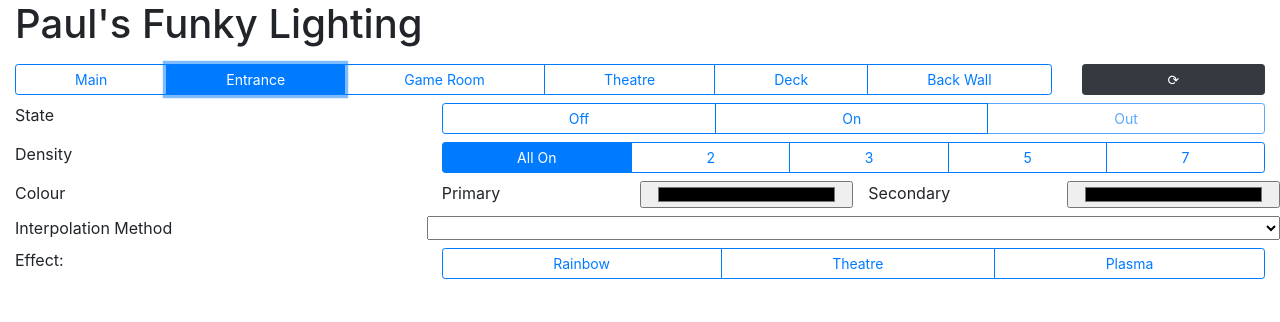
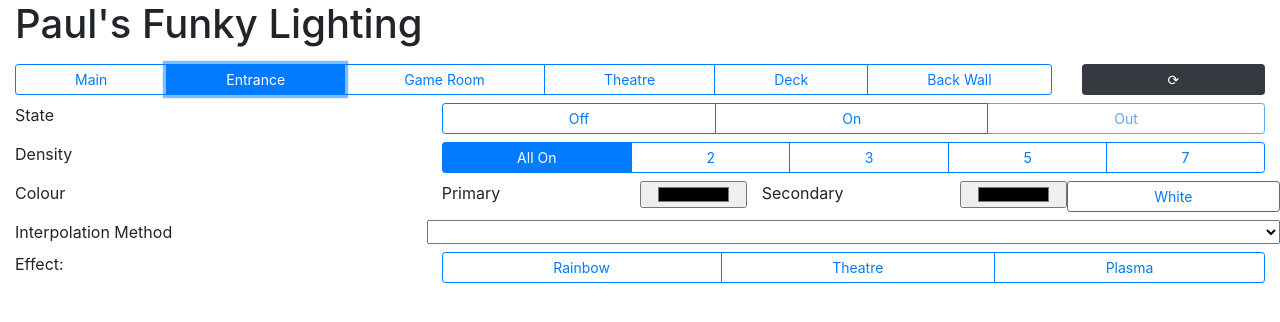
Before and after one commit to PaulMurrayCbr/decklighting, an Angular app in the folder ng/: page / in a window 1280 px wide. Both pictures are taken after a click on the button "Entrance". Shown: the top 322 px of the page. Built offline with nearby package versions, Linux system fonts and the light colour scheme; no server answers.

Commit message:
reimplemeting white out

```diff
--- a/ng/src/app/app.component.html
+++ b/ng/src/app/app.component.html
@@ -7,15 +7,15 @@
 		<span class="btn-group col-10">
 			<button type="button" class="btn btn-sm btn-outline-primary"
 				(click)="tab = 0" [ngClass]="{active: tab==0}">Main</button>
-			<button type="button" class="btn btn-sm btn-outline-primary"
+			<button *ngIf="!isOut(1)" type="button" class="btn btn-sm btn-outline-primary"
 				(click)="tab = 1" [ngClass]="{active: tab==1}">Entrance</button>
-			<button type="button" class="btn btn-sm btn-outline-primary"
+			<button *ngIf="!isOut(2)" type="button" class="btn btn-sm btn-outline-primary"
 				(click)="tab = 2" [ngClass]="{active: tab==2}">Game Room</button>
-			<button type="button" class="btn btn-sm btn-outline-primary"
+			<button *ngIf="!isOut(3)" type="button" class="btn btn-sm btn-outline-primary"
 				(click)="tab = 3" [ngClass]="{active: tab==3}">Theatre</button>
-			<button type="button" class="btn btn-sm btn-outline-primary"
+			<button *ngIf="!isOut(4)" type="button" class="btn btn-sm btn-outline-primary"
 				(click)="tab = 4" [ngClass]="{active: tab==4}">Deck</button>
-			<button type="button" class="btn btn-sm btn-outline-primary"
+			<button *ngIf="!isOut(5)" type="button" class="btn btn-sm btn-outline-primary"
 				(click)="tab = 5" [ngClass]="{active: tab==5}">Back Wall</button>
 		</span> <span class="btn-group col-2">
 			<button type="button" class="btn btn-sm btn-dark" (click)="refresh()">&#x27f3;</button>
@@ -112,7 +112,6 @@
 					(click)="out(5)" [ngClass]="{active: isOut(5)}">Out</button>
 			</span>
 		</div>
-		<pre>{{data.master | json}}</pre>
 	</div>
 
 	<div *ngIf="tab!=0">
@@ -164,9 +163,11 @@
 			<div class="row">
 				<span class="col-4">Colour</span>
   				    <span class="col-2">Primary</span>
-				    <input (change)="c1change()" class="col-2" type="color" [(ngModel)]="data.room[tab].c1">
+				    <input (change)="c1change()" class="col-1" type="color" [(ngModel)]="data.room[tab].c1">
 				    <span class="col-2">Secondary</span>
-				    <input (change)="c2change()" class="col-2" type="color" [(ngModel)]="data.room[tab].c2">
+				    <input (change)="c2change()" class="col-1" type="color" [(ngModel)]="data.room[tab].c2">
+					<button type="button" class="col-2 btn btn-sm btn-outline-primary"
+						(click)="white()" >White</button>
 			</div>
 			<div class="row">
 				<span class="col-4">Interpolation Method</span> <select
--- a/ng/src/app/app.component.ts
+++ b/ng/src/app/app.component.ts
@@ -73,6 +73,7 @@ export class AppComponent {
 		return this.stripService.off(n);
 	}
 	out(n: number) {
+		if(this.tab==n) this.tab = 0;
 		return this.stripService.out(n);
 	}
 	c1change(e: Event) {
@@ -81,6 +82,10 @@ export class AppComponent {
 	c2change(e: Event) {
 		return this.stripService.color2(this.tab, this.data.room[this.tab].c2);
 	}
+	white() {
+		return this.stripService.bothcolors(this.tab, "#FFB090");
+	}
+
 	interpSelectChange(e: Event) {
 	  return this.stripService.interp(this.tab, this.data.room[this.tab].interp);
 	}
--- a/ng/src/app/strip.service.ts
+++ b/ng/src/app/strip.service.ts
@@ -113,6 +113,11 @@ export class StripService {
 	  		(data) => { this.data.room[n] = data as Room; });
   }
 
+  bothcolors(n:number, c: String) {
+	  	this.http.get<Room>(this.base+"/on?room="+n+"&c1=%23"+c.substr(1)+"&c2=%23"+c.substr(1)).subscribe(
+	  		(data) => { this.data.room[n] = data as Room; });
+  }
+
   interp(n:number, e: String) {
 	  	this.http.get<Room>(this.base+"/on?room="+n+"&interp="+e).subscribe(
 	  		(data) => { this.data.room[n] = data as Room; });
```
